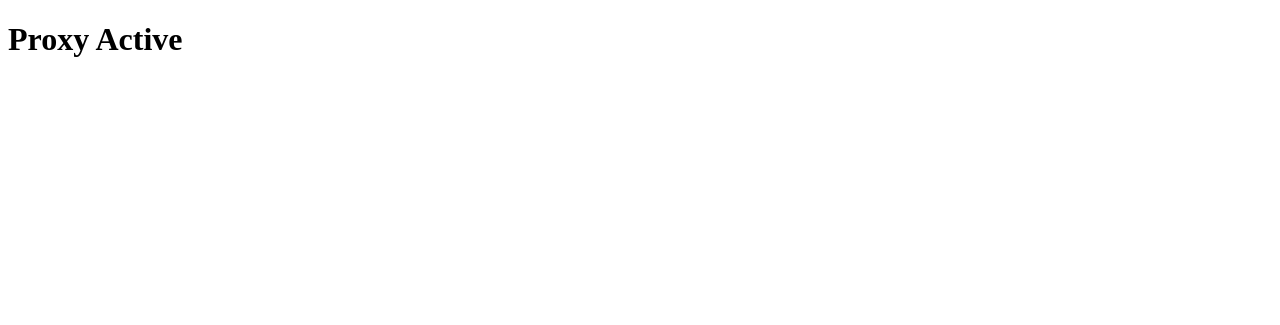
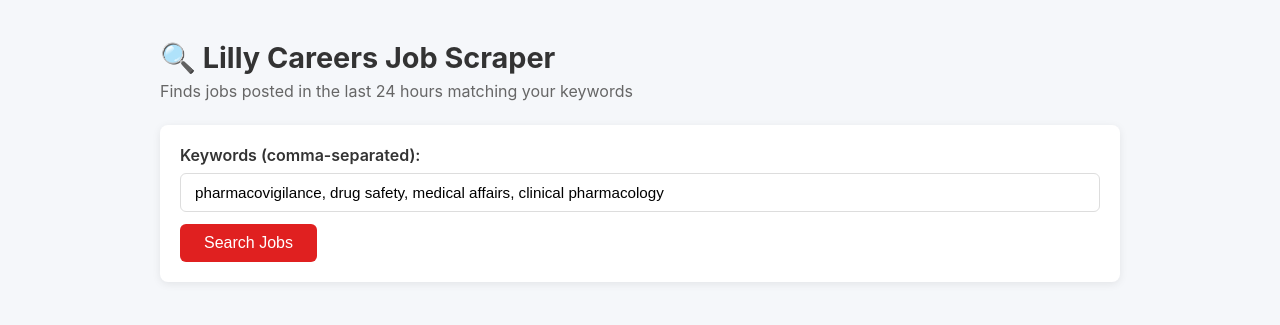
Before and after one commit to Kaleb98/lilly-job-scraper, a plain HTML site: page index.html in a window 1280 px wide. Drawn offline with Linux system fonts and the light colour scheme.

Commit message:
Revamp index.html for Lilly Job Scraper
Replaced the old HTML structure with a new layout for the Lilly Job Scraper, including a title, input section, and search button.

```diff
--- a/index.html
+++ b/index.html
@@ -1 +1,27 @@
-<!DOCTYPE html><html><body><h1>Proxy Active</h1></body></html>
+<!DOCTYPE html>
+<html lang="en">
+  <head>
+    <meta charset="UTF-8" />
+    <title>Lilly Job Scraper</title>
+    <link rel="stylesheet" href="style.css" />
+  </head>
+  <body>
+    <div class="container">
+      <h1>🔍 Lilly Careers Job Scraper</h1>
+      <p class="subtitle">Finds jobs posted in the last 24 hours matching your keywords</p>
+      <div class="input-section">
+        <label for="keywords">Keywords (comma-separated):</label>
+        <input
+          type="text"
+          id="keywords"
+          placeholder="e.g. pharmacovigilance, drug safety, medical affairs"
+          value="pharmacovigilance, drug safety, medical affairs, clinical pharmacology"
+        />
+        <button id="searchBtn" onclick="runSearch()">Search Jobs</button>
+      </div>
+      <div id="status" class="status hidden"></div>
+      <div id="results"></div>
+    </div>
+    <script type="module" src="/main.js"></script>
+  </body>
+</html>
```
